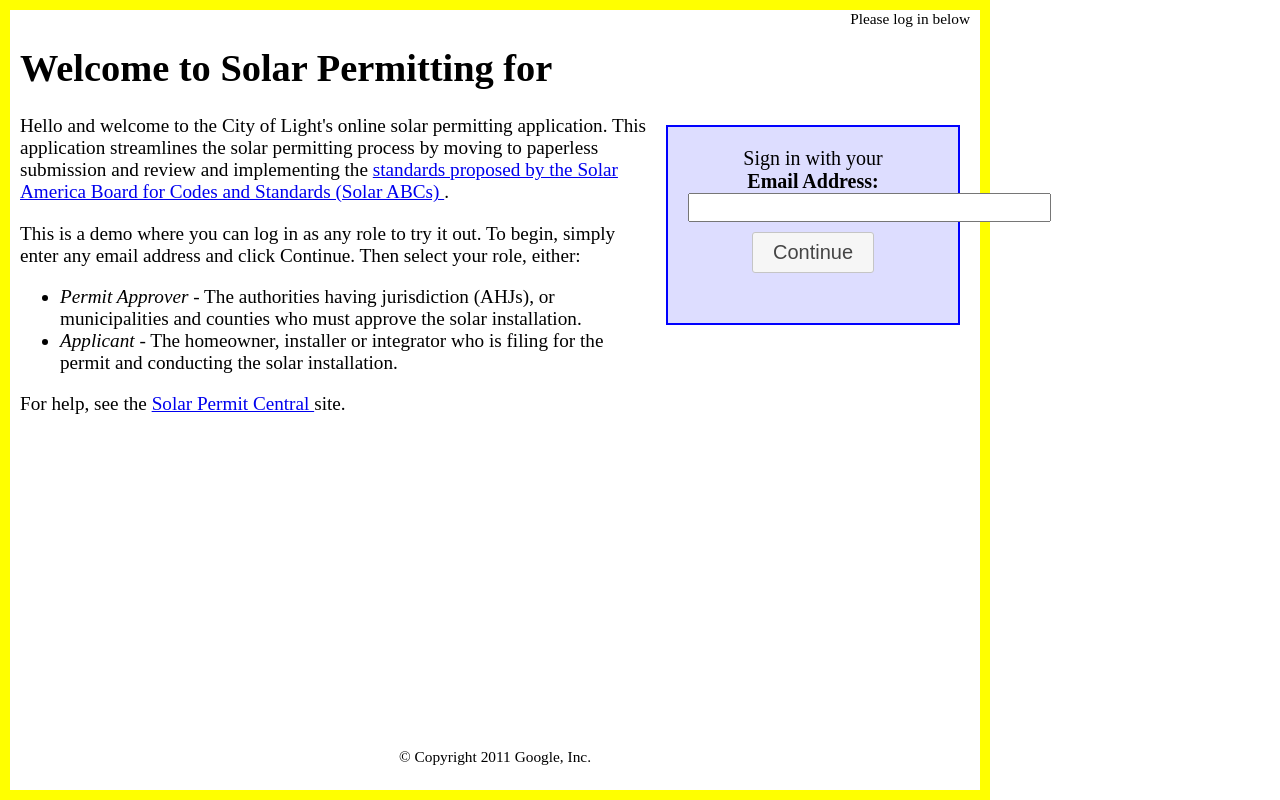
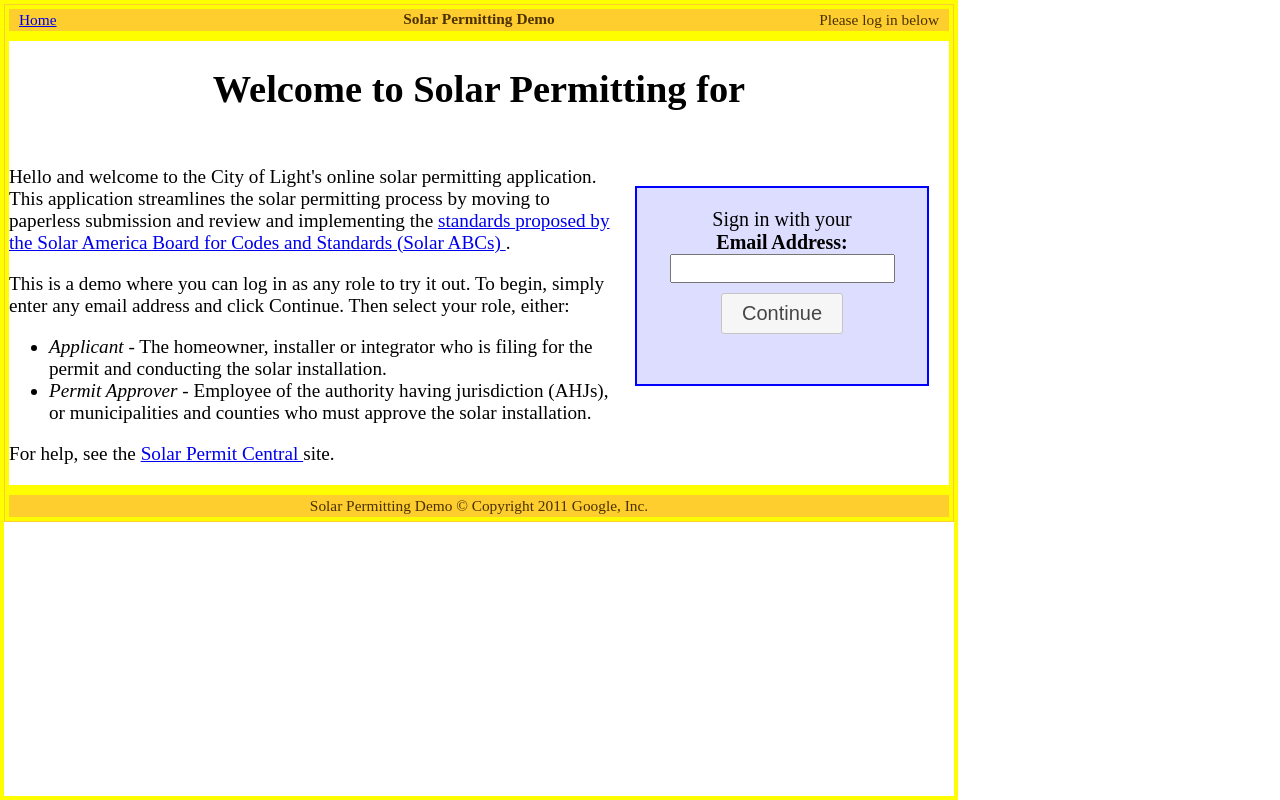
Before and after one commit to stanlee321/pysolper, a Python web app: template permit/templates/home.html in a window 1280 px wide. Run offline with Jinja, Linux system fonts and the light colour scheme; the template is opened without the code that fills it, so the values that code supplies are empty; some libraries are stand-ins or nearby versions.

Commit message:
fixed width on inputs, added titles and header/footer borders

```diff
--- a/permit/static/permit.css
+++ b/permit/static/permit.css
@@ -1,19 +1,41 @@
 body {
    width: 950px;
-   border: 10px solid yellow;
    font-size: 1.2em;
    margin: 0;
    padding: 0;
-   padding-left: 10px;
-   padding-right: 10px;
+   border: 4px solid #fefe00;
+}
+body > div {
+   border: 1px solid #fece2f;
+}
+body > div > div {
+   border: 4px solid #fefe00;
 }
 div.header, div.footer {
-   width: 100%;
+   background-color: #fece2f;
+   color: #4c3000;
    padding: 0;
    margin: 0;
    clear: both;
    font-size: 0.8em;
    min-height: 10px;
+   padding-left: 10px;
+   padding-right: 10px;
+   padding-top: 2px;
+   padding-bottom: 2px;
+}
+div.header {
+  border-bottom: 10px solid #fefe00;
+}
+div.header .app-name {
+   text-align: center;
+   position: relative;
+   top: -19px;
+   font-weight: bold;
+   height: 0;
+}
+div.footer {
+  border-top: 10px solid #fefe00;
 }
 div.header .login-info {
    float: right;
@@ -21,8 +43,12 @@ div.header .login-info {
 div.footer {
    text-align: center;
 }
-div.content {
-   min-height: 90%;
+div.title {
+   height: 80px;
+   text-align: center;
+}
+div.title .logo {
+  float: left;
 }
 .error {
    font-size: smaller;
@@ -64,3 +90,9 @@ input {
 .detail {
   font-size: 0.8em;
 }
+span.label {
+   color: #888;
+   width: 100px;
+   display: inline-block;
+   text-align: right;
+}
--- a/permit/templates/base.html
+++ b/permit/templates/base.html
@@ -16,6 +16,8 @@
     {% endblock %}
   </head>
   <body>
+    <div class="body-border">
+    <div class="body-border">
     <div class="header">
       <span class="login-info">
 	{% if user %}
@@ -28,8 +30,19 @@
 	Please log in below
 	{% endif %}
       </span>
+      <a href="/">Home</a>
       {% block breadcrumb %}
       {% endblock %}
+      <div class="app-name">
+      Solar Permitting Demo
+      </div>
+    </div>
+    <div class="title">
+      <div class="title-text">
+      {% block title %}
+      title
+      {% endblock %}
+      </div>
     </div>
     <div class="content">
     {% block content %}
@@ -37,9 +50,12 @@
     {% endblock %}
     </div>
     <div class="footer">
+      Solar Permitting Demo
       <span class="copyright">
 	&copy; Copyright 2011 Google, Inc.
       </span>
     </div>
+    </div>
+    </div>
   </body>
 </html>
--- a/permit/templates/home.html
+++ b/permit/templates/home.html
@@ -12,9 +12,12 @@ display: none;
    border: 2px solid blue;
    text-align: center;
    vertical-align: middle;
-   margin: 10px;
+   margin: 20px;
    padding: 20px;
    font-size: 20px;
+}
+#login-email {
+  width: 90%
 }
 </style>
 {% endblock %}
@@ -35,9 +38,11 @@ $(function() {
 });
 </script>
 {% endblock %}
+{% block title %}
+<h1>Welcome to Solar Permitting for {{ main.jurisdiction|e }}</h1>
+{% endblock %}
 
 {% block content %}
-<h1>Welcome to Solar Permitting for {{ main.jurisdiction|e }}</h1>
 
 {% if user %}
 {% if not user.role %}
@@ -66,7 +71,7 @@ $(function() {
     <span id="email-input-error" class="error">
       Invalid email address, please fix.
     </span>
-    <input name="email" id="login-email" type="text" size="30" />
+    <input name="email" id="login-email" type="text" />
     <input type="submit" class="button" value="Continue" />
   </form>
 </div>
@@ -91,12 +96,12 @@ $(function() {
     <br/>
     <ul>
       <li>
-	<i>Permit Approver</i>
-	- The authorities having jurisdiction (AHJs), or municipalities and counties who must approve the solar installation.
+	<i>Applicant</i>
+	- The homeowner, installer or integrator who is filing for the permit and conducting the solar installation.
       </li>
       <li>
-	<i>Applicant</i>
-	- The homeowner, installer or integrator who is filing for the permit and conducting the solar installation.
+	<i>Permit Approver</i>
+	-  Employee of the authority having jurisdiction (AHJs), or municipalities and counties who must approve the solar installation.
       </li>
     </ul>
   </p>
```
Also changed, not shown: permit/templates/applicant_home.html (+12 -8 lines), permit/templates/case.html (+17 -9 lines).
